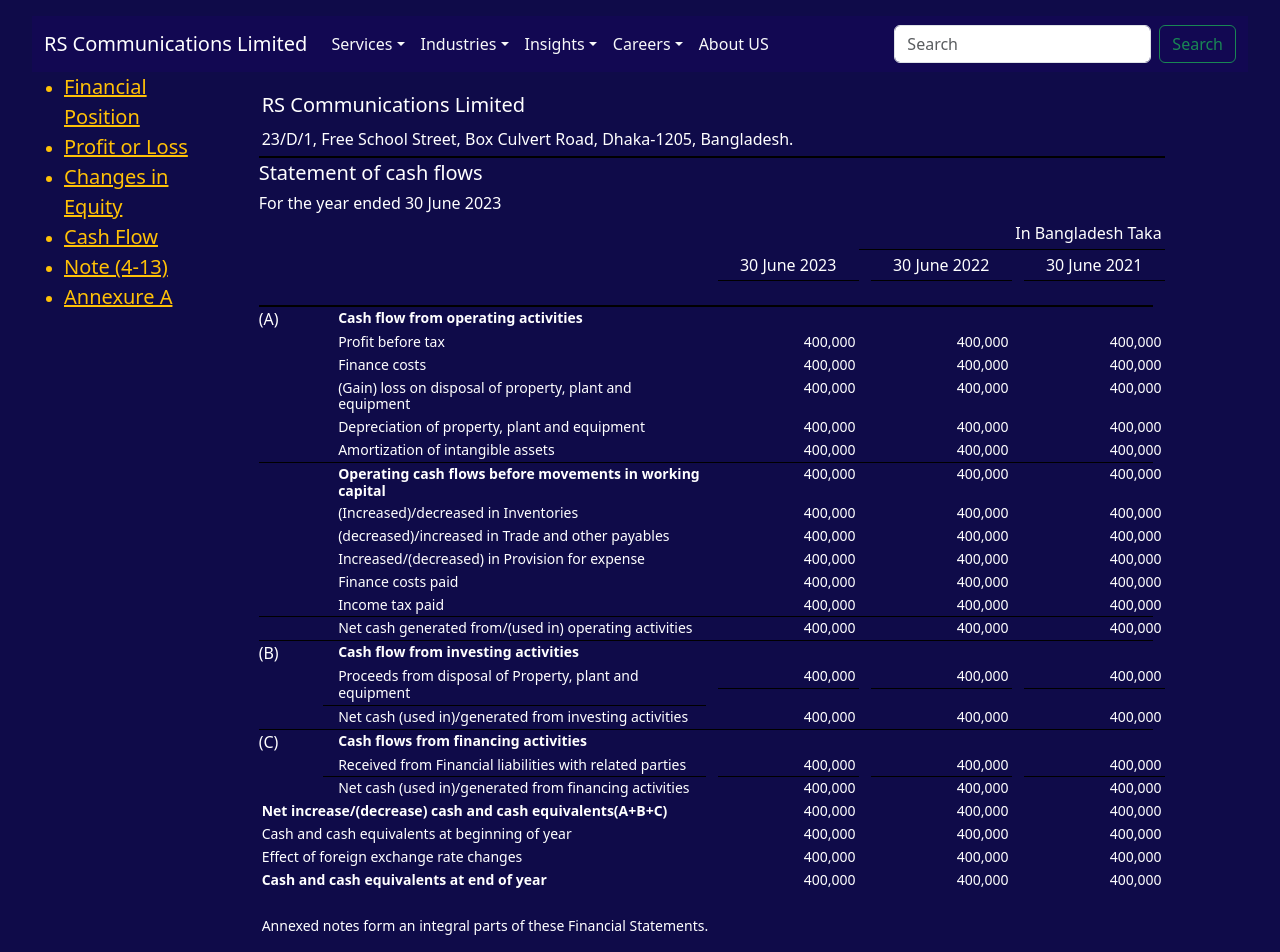
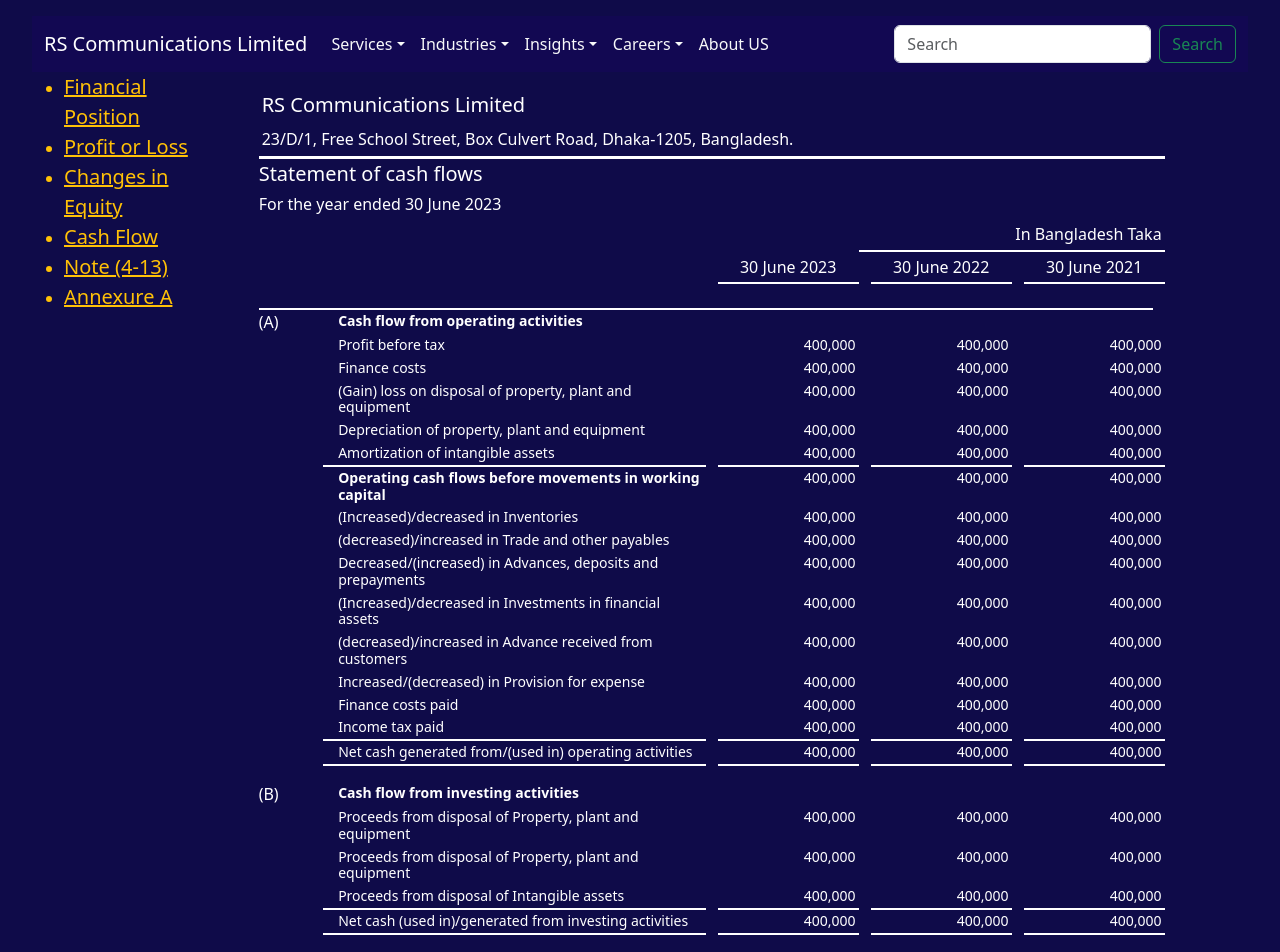
Before and after one commit to sagordevnath/rs-combd, a React (Vite) app: page /financialStatements/scf in a window 1280 px wide. Shown: the top 952 px of the page. Built offline with nearby package versions, Linux system fonts and the light colour scheme.

Commit message:
update text

```diff
--- a/src/Pages/FinancialStatements/Note4-13.css
+++ b/src/Pages/FinancialStatements/Note4-13.css
@@ -5,15 +5,18 @@
     margin-bottom: 0;
 }
 .address{
-    border-bottom: 2px solid #000;
+    border-bottom: 3px solid #ffffff;
     padding: 2px 2px 2px 0;
 
 }
 .border-btm{
-    border-bottom: 1px solid #000;
+    border-bottom: 1px solid #ffffff;
 }
 .border-btm-2{
-    border-bottom: 2px solid #000;
+    border-bottom: 2px solid #ffffff;
+}
+.border-btm-3{
+    border-bottom: 3px solid #ffffff;
 }
 .font-16{
     font-size: 16px;
--- a/src/Pages/FinancialStatements/Sce.jsx
+++ b/src/Pages/FinancialStatements/Sce.jsx
@@ -20,19 +20,19 @@
           <p>For the year ended 30 June 2023</p>
         </div>
         <div className="row pr-0">
-          <div className="col">
-            <p className="text-end pb-1">In Bangladesh Taka</p>
+          <div className="col-4 offset-8">
+            <p className="text-end pb-1 border-btm-2">In Bangladesh Taka</p>
           </div>
         </div>
-        <div className="row text-center">
+        <div className="row text-center mt-3">
           <div className="col-2 offset-6">
-            <p className="border border-dark">Share capital</p>
+            <p className="border border-light">Share capital</p>
           </div>
           <div className="col-2">
-            <p className="border border-dark">Retained Earnings</p>
+            <p className="border border-light">Retained Earnings</p>
           </div>
           <div className="col-2">
-            <p className="border border-dark">Total Equity</p>
+            <p className="border border-light">Total Equity</p>
           </div>
         </div>
         <div className="border-btm-2 my-3"></div>
@@ -78,9 +78,9 @@
               <h6 className="text-end">400,000</h6>
             </div>
           </div>
-          <div className="border-btm col offset-1"></div>
+          <div className="border-btm-2 col offset-1"></div>
         </div>
-        <div className="container p-2 border-btm">
+        <div className="container p-2 border-btm-2">
           <div className="row">
             <div className="col-5 offset-1">
               <h6 className="bold">Balance at 01 July 2021 - restated</h6>
@@ -142,7 +142,7 @@
             </div>
           </div>
         </div>
-        <div className="container p-2 border-btm">
+        <div className="container p-2">
           <div className="row">
             <div className="col-5 offset-1">
               <h6 className="bold">Balance at 01 July 2022</h6>
@@ -157,6 +157,7 @@
               <h6 className="text-end">400,000</h6>
             </div>
           </div>
+          <div className="border-btm-3"></div>
           <div className="row">
             <div className="col-5 offset-1">
               <h6>Movement during the year</h6>
@@ -187,8 +188,9 @@
               <h6 className="text-end">400,000</h6>
             </div>
           </div>
+          <div className="border-btm-2"></div>
         </div>
-        <div className="container p-2 border-btm-2">
+        <div className="container p-2 border-btm-3">
           <div className="row">
             <div className="col-5 offset-1">
               <h6>Balance at 30 June 2023</h6>
--- a/src/Pages/FinancialStatements/Scf.jsx
+++ b/src/Pages/FinancialStatements/Scf.jsx
@@ -17,24 +17,24 @@
                 <p>For the year ended 30 June 2023</p>
             </div>
             <div className="row pr-0">
-                <div className="col-4 offset-8 border-btm">
+                <div className="col-4 offset-8 border-btm-2">
                     <p className="text-end pb-1">In Bangladesh Taka</p>
                 </div>
             </div>
             <div className="row text-center">
                 <div className="col-2 offset-6">
-                    <p className="border-btm">30 June 2023</p>
+                    <p className="border-btm-2">30 June 2023</p>
                 </div>
                 <div className="col-2">
-                    <p className="border-btm">30 June 2022</p>
+                    <p className="border-btm-2">30 June 2022</p>
                 </div>
                 <div className="col-2">
-                    <p className="border-btm">30 June 2021</p>
+                    <p className="border-btm-2">30 June 2021</p>
                 </div>
             </div>
             <div className="border-btm-2 text-dark mt-4" > </div>
 
-            <div className="border-btm">
+            <div className="">
                 <div className="row">
                     <div className="col-1">(A)</div>
                     <div className="col-5">
@@ -98,21 +98,21 @@
                     </div>
                 </div>
                 <div className="row">
-                    <div className="col-5 offset-1">
+                    <div className="col-5 offset-1 border-btm-2">
                         <h6>Amortization of intangible assets</h6>
                     </div>
                     <div className="col-2">
-                        <h6 className="text-end">400,000</h6>
+                        <h6 className="text-end border-btm-2">400,000</h6>
                     </div>
                     <div className="col-2">
-                        <h6 className="text-end">400,000</h6>
+                        <h6 className="text-end border-btm-2">400,000</h6>
                     </div>
                     <div className="col-2">
-                        <h6 className="text-end">400,000</h6>
+                        <h6 className="text-end border-btm-2">400,000</h6>
                     </div>
                 </div>
             </div>
-            <div className="border-btm">
+            <div className="">
                 <div className="row">
                     <div className="col-5 offset-1">
                         <h6 className="bold">Operating cash flows before movements in working capital</h6>
@@ -157,6 +157,48 @@
                 </div>
                 <div className="row">
                     <div className="col-5 offset-1">
+                        <h6>Decreased/(increased) in Advances, deposits and prepayments</h6>
+                    </div>
+                    <div className="col-2">
+                        <h6 className="text-end">400,000</h6>
+                    </div>
+                    <div className="col-2">
+                        <h6 className="text-end">400,000</h6>
+                    </div>
+                    <div className="col-2">
+                        <h6 className="text-end">400,000</h6>
+                    </div>
+                </div>
+                <div className="row">
+                    <div className="col-5 offset-1">
+                        <h6>(Increased)/decreased in Investments in financial assets</h6>
+                    </div>
+                    <div className="col-2">
+                        <h6 className="text-end">400,000</h6>
+                    </div>
+                    <div className="col-2">
+                        <h6 className="text-end">400,000</h6>
+                    </div>
+                    <div className="col-2">
+                        <h6 className="text-end">400,000</h6>
+                    </div>
+                </div>
+                <div className="row">
+                    <div className="col-5 offset-1">
+                        <h6>(decreased)/increased in Advance received from customers</h6>
+                    </div>
+                    <div className="col-2">
+                        <h6 className="text-end">400,000</h6>
+                    </div>
+                    <div className="col-2">
+                        <h6 className="text-end">400,000</h6>
+                    </div>
+                    <div className="col-2">
+                        <h6 className="text-end">400,000</h6>
+                    </div>
+                </div>
+                <div className="row">
+                    <div className="col-5 offset-1">
                         <h6>Increased/(decreased) in Provision for expense</h6>
                     </div>
                     <div className="col-2">
@@ -184,8 +226,45 @@
                     </div>
                 </div>
                 <div className="row">
+                    <div className="col-5 offset-1 border-btm-2">
+                        <h6>Income tax paid</h6>
+                    </div>
+                    <div className="col-2">
+                        <h6 className="text-end border-btm-2">400,000</h6>
+                    </div>
+                    <div className="col-2">
+                        <h6 className="text-end border-btm-2">400,000</h6>
+                    </div>
+                    <div className="col-2">
+                        <h6 className="text-end border-btm-2">400,000</h6>
+                    </div>
+                </div>
+            </div>
+            <div className="">
+                <div className="row">
+                    <div className="col-5 offset-1 border-btm-2">
+                        <h6>Net cash generated from/(used in) operating activities</h6>
+                    </div>
+                    <div className="col-2">
+                        <h6 className="text-end border-btm-2">400,000</h6>
+                    </div>
+                    <div className="col-2">
+                        <h6 className="text-end border-btm-2">400,000</h6>
+                    </div>
+                    <div className="col-2">
+                        <h6 className="text-end border-btm-2">400,000</h6>
+                    </div>
+                </div>
+            </div>
+                <div className="row mt-3">
+                    <div className="col-1">(B)</div>
+                    <div className="col-5">
+                        <h6 className="bold">Cash flow from investing activities</h6>
+                    </div>
+                </div>
+                <div className="row">
                     <div className="col-5 offset-1">
-                        <h6>Income tax paid</h6>
+                        <h6>Proceeds from disposal of Property, plant and equipment</h6>
                     </div>
                     <div className="col-2">
                         <h6 className="text-end">400,000</h6>
@@ -197,11 +276,9 @@
                         <h6 className="text-end">400,000</h6>
                     </div>
                 </div>
-            </div>
-            <div className="border-btm">
                 <div className="row">
                     <div className="col-5 offset-1">
-                        <h6>Net cash generated from/(used in) operating activities</h6>
+                        <h6>Proceeds from disposal of Property, plant and equipment</h6>
                     </div>
                     <div className="col-2">
                         <h6 className="text-end">400,000</h6>
@@ -213,31 +290,44 @@
                         <h6 className="text-end">400,000</h6>
                     </div>
                 </div>
-            </div>
-            <div className="border-btm">
                 <div className="row">
-                    <div className="col-1">(B)</div>
-                    <div className="col-5">
-                        <h6 className="bold">Cash flow from investing activities</h6>
+                    <div className="col-5 offset-1 border-btm-2">
+                        <h6>Proceeds from disposal of Intangible assets</h6>
+                    </div>
+                    <div className="col-2">
+                        <h6 className="text-end border-btm-2">400,000</h6>
+                    </div>
+                    <div className="col-2">
+                        <h6 className="text-end border-btm-2">400,000</h6>
+                    </div>
+                    <div className="col-2">
+                        <h6 className="text-end border-btm-2">400,000</h6>
                     </div>
                 </div>
+
                 <div className="row">
-                    <div className="col-5 offset-1 border-btm">
-                        <h6>Proceeds from disposal of Property, plant and equipment</h6>
+                    <div className="col-5 offset-1 border-btm-2">
+                        <h6>Net cash (used in)/generated from investing activities</h6>
                     </div>
                     <div className="col-2">
-                        <h6 className="text-end border-btm">400,000</h6>
+                        <h6 className="text-end border-btm-2">400,000</h6>
                     </div>
                     <div className="col-2">
-                        <h6 className="text-end border-btm">400,000</h6>
+                        <h6 className="text-end border-btm-2">400,000</h6>
                     </div>
                     <div className="col-2">
-                        <h6 className="text-end border-btm">400,000</h6>
+                        <h6 className="text-end border-btm-2">400,000</h6>
+                    </div>
+                </div>
+                <div className="row mt-3">
+                    <div className="col-1">(C)</div>
+                    <div className="col-5">
+                        <h6 className="bold">Cash flows from financing activities</h6>
                     </div>
                 </div>
                 <div className="row">
                     <div className="col-5 offset-1">
-                        <h6>Net cash (used in)/generated from investing activities</h6>
+                        <h6>Received from Share capital</h6>
                     </div>
                     <div className="col-2">
                         <h6 className="text-end">400,000</h6>
@@ -249,29 +339,35 @@
                         <h6 className="text-end">400,000</h6>
                     </div>
                 </div>
-        </div>
-            <div className="">
                 <div className="row">
-                    <div className="col-1">(C)</div>
-                    <div className="col-5">
-                        <h6 className="bold">Cash flows from financing activities</h6>
+                    <div className="col-5 offset-1">
+                        <h6>(Repayment) of Borrowings from bank</h6>
+                    </div>
+                    <div className="col-2">
+                        <h6 className="text-end">400,000</h6>
+                    </div>
+                    <div className="col-2">
+                        <h6 className="text-end">400,000</h6>
+                    </div>
+                    <div className="col-2">
+                        <h6 className="text-end">400,000</h6>
                     </div>
                 </div>
                 <div className="row">
-                    <div className="col-5 offset-1 border-btm">
-                        <h6>Received from Financial liabilities with related parties</h6>
+                    <div className="col-5 offset-1 border-btm-2">
+                        <h6>(Repayment) of Financial liabilities with related parties</h6>
                     </div>
                     <div className="col-2">
-                        <h6 className="text-end border-btm">400,000</h6>
+                        <h6 className="text-end border-btm-2">400,000</h6>
                     </div>
                     <div className="col-2">
-                        <h6 className="text-end border-btm">400,000</h6>
+                        <h6 className="text-end border-btm-2">400,000</h6>
                     </div>
                     <div className="col-2">
-                        <h6 className="text-end border-btm">400,000</h6>
+                        <h6 className="text-end border-btm-2">400,000</h6>
                     </div>
                 </div>
-                <div className="row border-btm-2">
+                <div className="row">
                     <div className="col-5 offset-1">
                         <h6>Net cash (used in)/generated from financing activities</h6>
                     </div>
@@ -285,8 +381,8 @@
                         <h6 className="text-end">400,000</h6>
                     </div>
                 </div>
-            </div>
-                <div className="row border-btm-2">
+                <div className=" border-btm-2"></div>
+                <div className="row">
                     <div className="col-6 text-start">
                         <h6 className="bold">Net increase/(decrease) cash and cash equivalents(A+B+C)</h6>
                     </div>
@@ -300,7 +396,8 @@
                         <h6 className="text-end">400,000</h6>
                     </div>
                 </div>
-                <div className="row">
+                <div className=" border-btm-3"></div>
+                <div className="row mt-3">
                     <div className="col-6">
                         <h6>Cash and cash equivalents at beginning of year</h6>
                     </div>
@@ -314,7 +411,7 @@
                         <h6 className="text-end">400,000</h6>
                     </div>
                 </div>
-                <div className="row border-btm-2">
+                <div className="row">
                     <div className="col-6">
                         <h6>Effect of foreign exchange rate changes</h6>
                     </div>
@@ -328,6 +425,7 @@
                         <h6 className="text-end">400,000</h6>
                     </div>
                 </div>
+                <div className="border-btm-2"></div>
                 <div className="row border-btm-2">
                     <div className="col-6 text-start">
                         <h6 className="bold">Cash and cash equivalents at end of year</h6>
@@ -342,6 +440,7 @@
                         <h6 className="text-end">400,000</h6>
                     </div>
                 </div>
+                <div className=" border-btm-3"></div>
                 <h6 className="mt-4">Annexed notes form an integral parts of these Financial Statements.</h6>
     </div>
     </div>
```
Also changed, not shown: src/Pages/FinancialStatements/Pnl.jsx (+12 -12 lines), src/Pages/FinancialStatements/Sfp.jsx (+30 -26 lines), src/Pages/Home/Home.jsx (+4 -4 lines).
